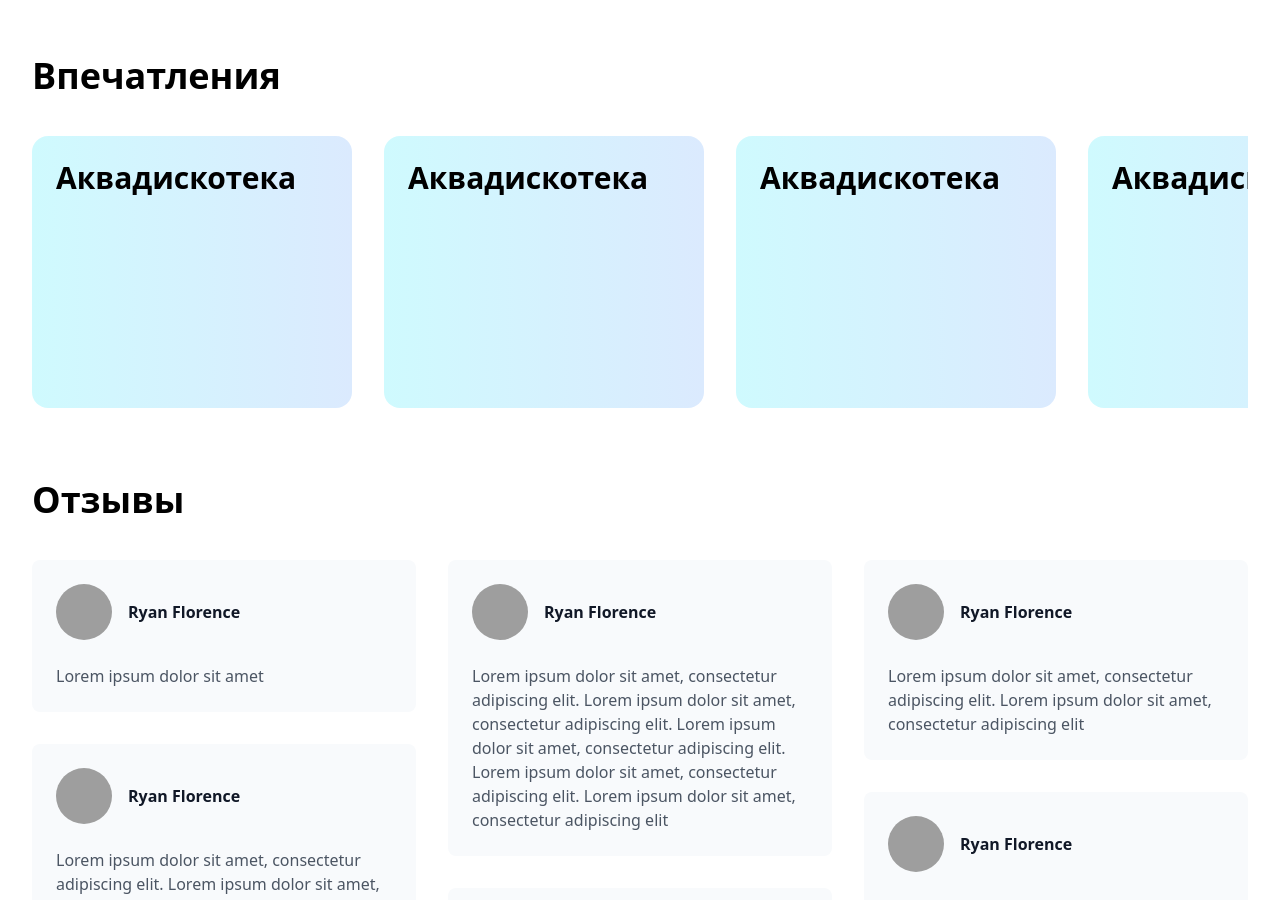
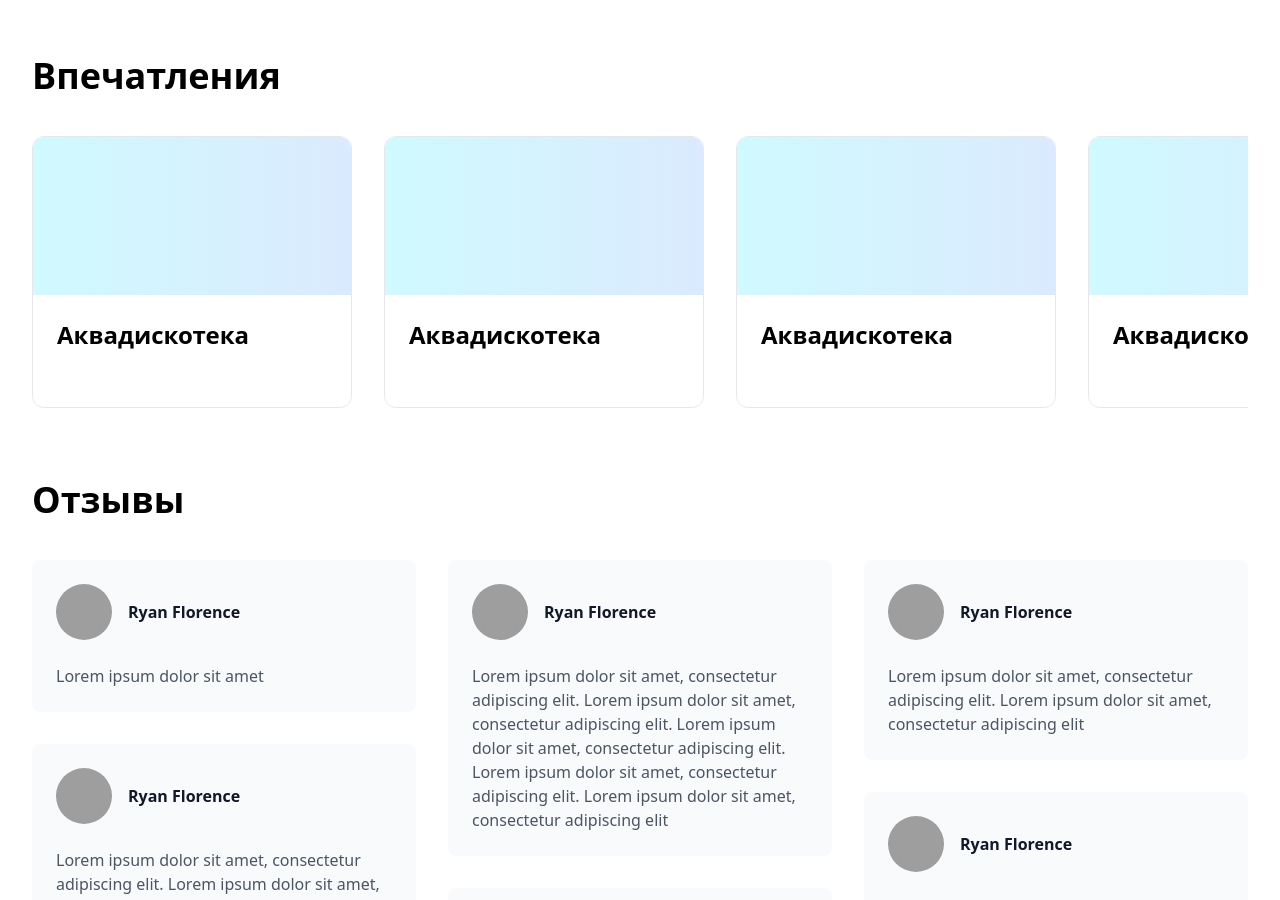
Before and after one commit to nvadeveloper/rent-boat-nextjs-frontend, a Next.js app: page / in a window 1280 px wide. Shown: the part 1640-2540 px from the top of the page. Built offline with nearby package versions, Linux system fonts and the light colour scheme; grey boxes are pictures that could not be loaded.

Commit message:
change Impression

```diff
--- a/components/home/Impression.js
+++ b/components/home/Impression.js
@@ -10,7 +10,12 @@ const array = [
     {
         title: 'Аквадискотека',
     },
-
+    {
+        title: 'Аквадискотека',
+    },
+    {
+        title: 'Аквадискотека',
+    },
     {
         title: 'Аквадискотека',
     },
@@ -28,9 +33,10 @@ const Impression = () => {
             <ul className="flex overflow-x-auto no-scrollbar space-x-8 h-72 pb-4 snap-x">
                 {array.map((item, key) => (
                     <li
-                        className="rounded-2xl bg-gradient-to-r from-cyan-100 to-blue-100 snap-center hover:shadow-md ease-in-out duration-300 "
-                        key={key}>
-                        <p className="w-72 sm:w-80 p-6 text-3xl font-black">{item.title}</p>
+                        key={key}
+                        className="flex border rounded-xl w-72 sm:w-80 snap-center flex-col">
+                        <div className="bg-gradient-to-r from-cyan-100 to-blue-100 h-48 w-full rounded-t-xl"></div>
+                        <p className="p-6 pb-14 text-2xl font-bold w-72 sm:w-80">{item.title}</p>
                     </li>
                 ))}
             </ul>
```
